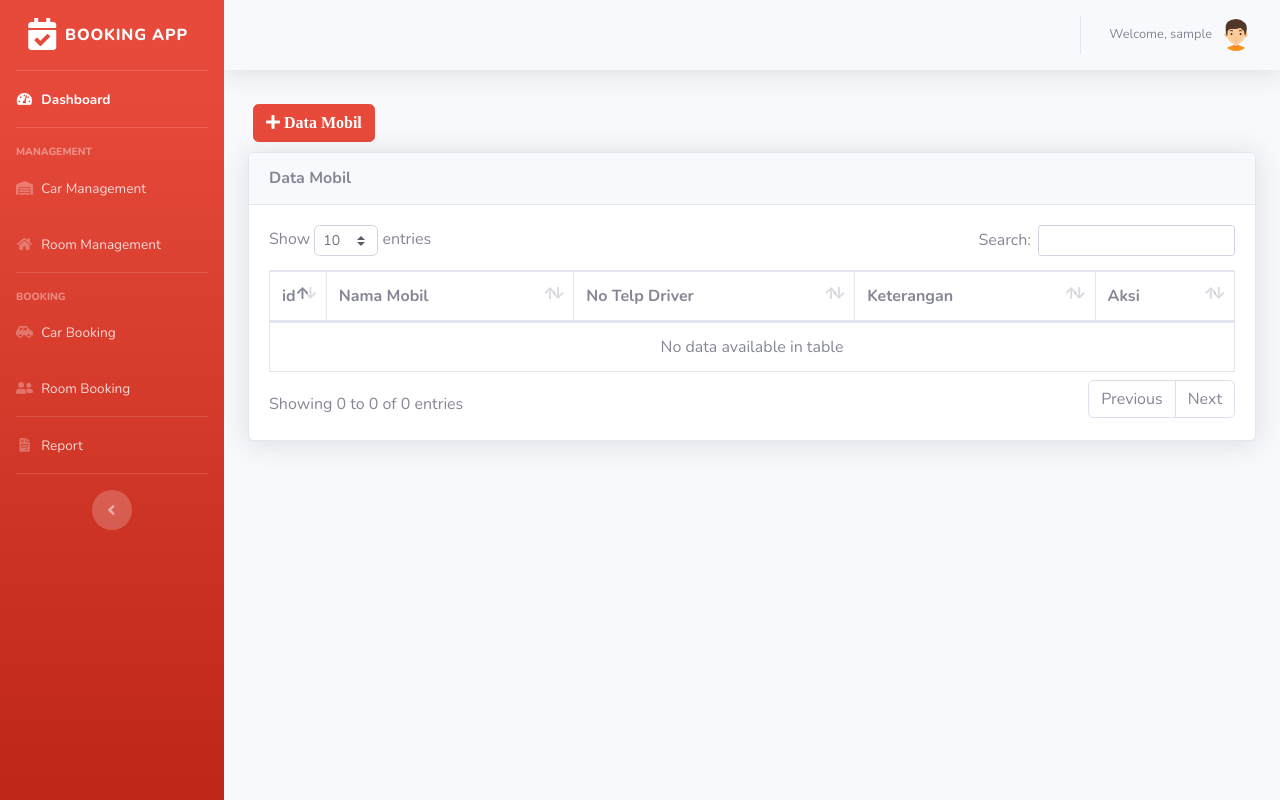
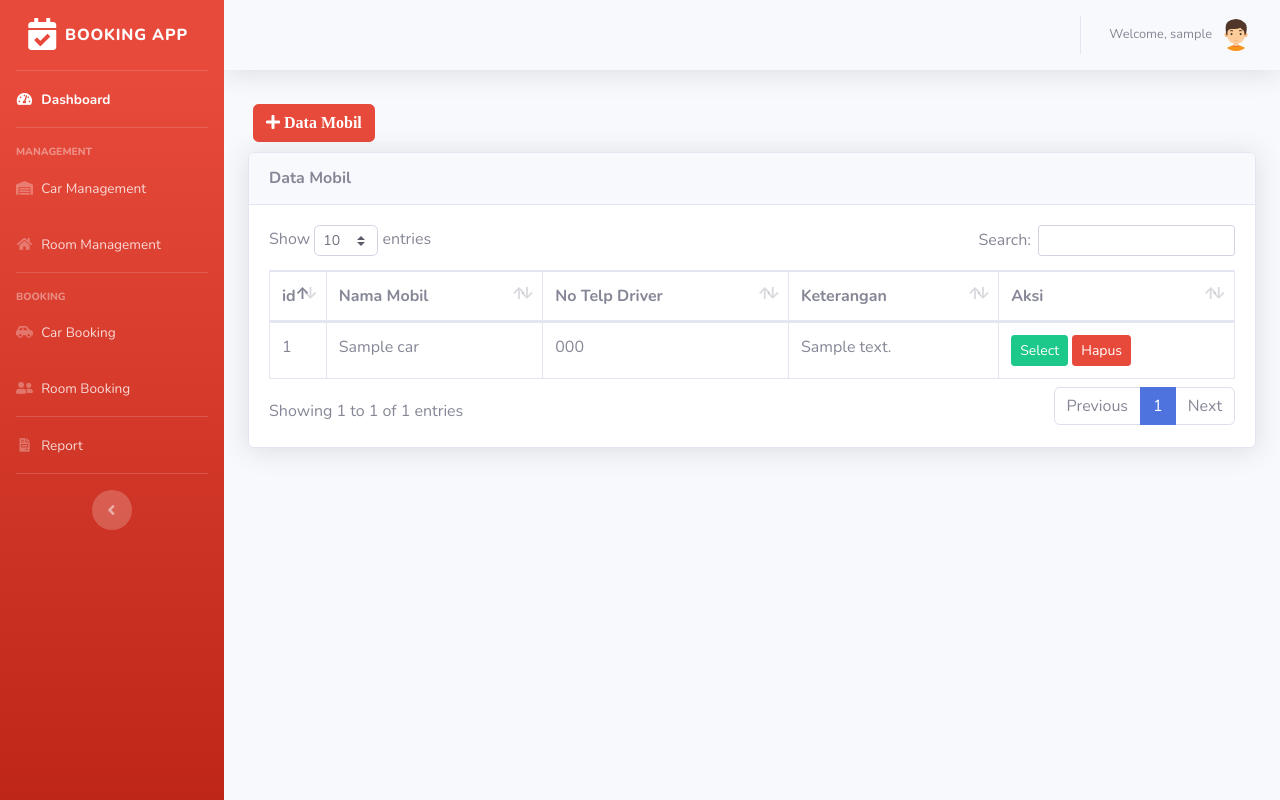
Before and after one commit to budextele/Aplikasi-booking, a Flask app: template templates/car_management.html in a window 1280 px wide. Run offline with Flask 3, Linux system fonts and the light colour scheme; the template is opened without the code that fills it: most values are stand-ins (such as "Sample title", 1, 10 or a date in 2020); some libraries are stand-ins or nearby versions.

Commit message:
car management - integrasi UI, post, get

```diff
--- a/templates/car_management.html
+++ b/templates/car_management.html
@@ -83,6 +83,25 @@
                         </tr>
                       </thead>
                       <tbody>
+                        {% for car in cars %}
+                        <tr>
+                          <td>{{ car.id }}</td>
+                          <td>{{ car.name }}</td>
+                          <td>{{ car.driver_phone }}</td>
+                          <td>{{ car.description }}</td>
+                          <td>
+                            <!-- Tombol Select -->
+                            <button type="button" class="btn btn-success btn-sm" data-toggle="modal"
+                              data-target="#myModalTambah" onclick="selectCar({{ car.id }})">Select</button>
+                            <!-- Tombol Hapus -->
+                            <form action="{{ url_for('delete_car', car_id=car.id) }}" method="POST"
+                              style="display: inline;">
+                              <button type="submit" class="btn btn-danger btn-sm"
+                                onclick="return confirm('Apakah Anda yakin ingin menghapus mobil ini?')">Hapus</button>
+                            </form>
+                          </td>
+                        </tr>
+                        {% endfor %}
                       </tbody>
                     </table>
                   </div>
@@ -184,6 +203,35 @@
         reader.readAsDataURL(file);
       }
     });
+
+    // Fungsi untuk menangani tombol Select
+    function selectCar(carId) {
+      // Kirim permintaan GET ke server untuk mendapatkan data mobil
+      fetch(`/get_car/${carId}`)
+        .then(response => response.json())
+        .then(data => {
+          if (data.error) {
+            alert(data.error);
+          } else {
+            // Isi form dengan data yang diterima
+            document.getElementById('carId').value = carId; // Isi ID mobil
+            document.getElementById('carName').value = data.name;
+            document.getElementById('driverPhone').value = data.driver_phone;
+            document.getElementById('description').value = data.description;
+
+            // Tampilkan gambar di pratinjau
+            const previewImage = document.getElementById('previewImage');
+            if (data.image_path) {
+              // Gunakan path dengan format Flask url_for
+              previewImage.src = `/static/picture/${data.image_path}`;
+              document.getElementById('imagePreview').style.display = 'block';
+            } else {
+              document.getElementById('imagePreview').style.display = 'none';
+            }
+          }
+        })
+        .catch(error => console.error('Error:', error));
+    }
   </script>
 
 
```
Also changed, not shown: instance/database.db, static/picture/4_tes_yaris.png (deleted).
